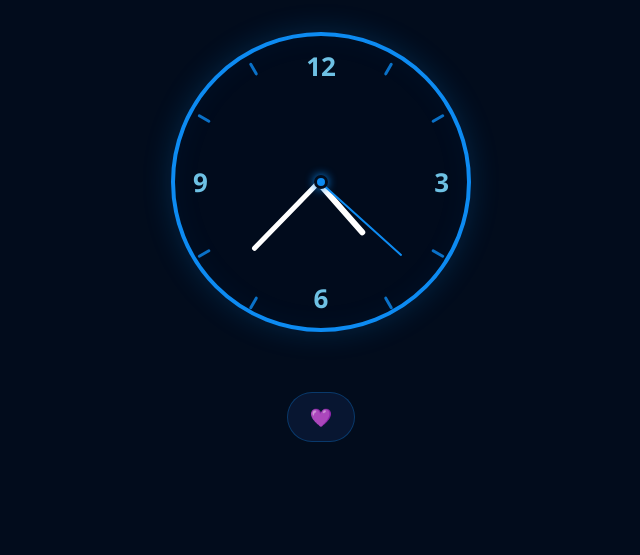
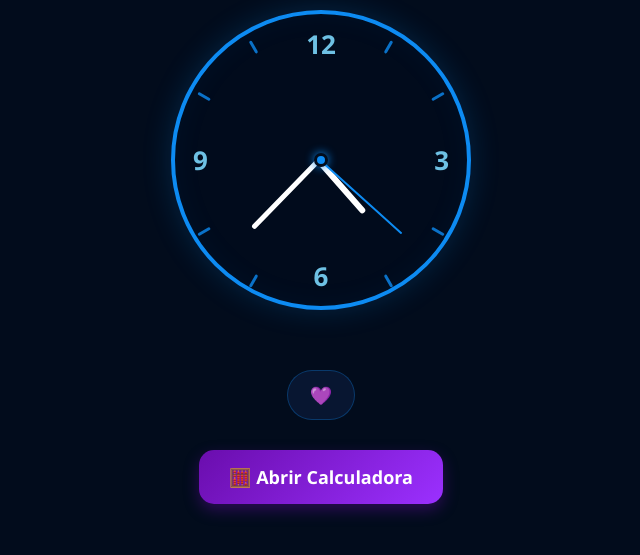
Before and after one commit to Costa-Rica-01/Hora-Exacta-, a plain HTML site: page index.html in a window 1280 px wide. Shown: the part 297-852 px from the top of the page, without its empty margins (319-959 px from the left). Before the commit the page ends 800 px from the top, so only its background shows below. Drawn offline with Linux system fonts and the light colour scheme.

Commit message:
Actualizacion de index.html

```diff
--- a/index.html
+++ b/index.html
@@ -231,8 +231,43 @@
 
   <div class="badge">
      <span class="heart">💜</span>
+
   </div>
+    <!-- Boton para ir a calculadora-->
+<div style="text-align: center; margin-top: 30px; padding-bottom: 20px;">
+
+    <button class="boton-calculadora" onclick="location.href='https://costa-rica-01.github.io/Calculadora/'">
+        🧮 Abrir Calculadora
+    </button>
+
 </div>
+
+<style>
+.boton-calculadora {
+    background: linear-gradient(135deg, #6a0dad, #9b30ff);
+    color: white;
+    border: none;
+    padding: 15px 30px;
+    border-radius: 15px;
+    font-size: 18px;
+    font-weight: bold;
+    cursor: pointer;
+    box-shadow: 0 6px 15px rgba(106, 13, 173, 0.4);
+    transition: all 0.3s ease;
+}
+
+.boton-calculadora:hover {
+    transform: translateY(-4px) scale(1.03);
+    box-shadow: 0 10px 22px rgba(106, 13, 173, 0.55);
+}
+
+.boton-calculadora:active {
+    transform: scale(0.97);
+}
+</style>
+<!-- Boton para ir a calculadora -->
+</div>
+
 
 <script>
 // Crear ticks
```
